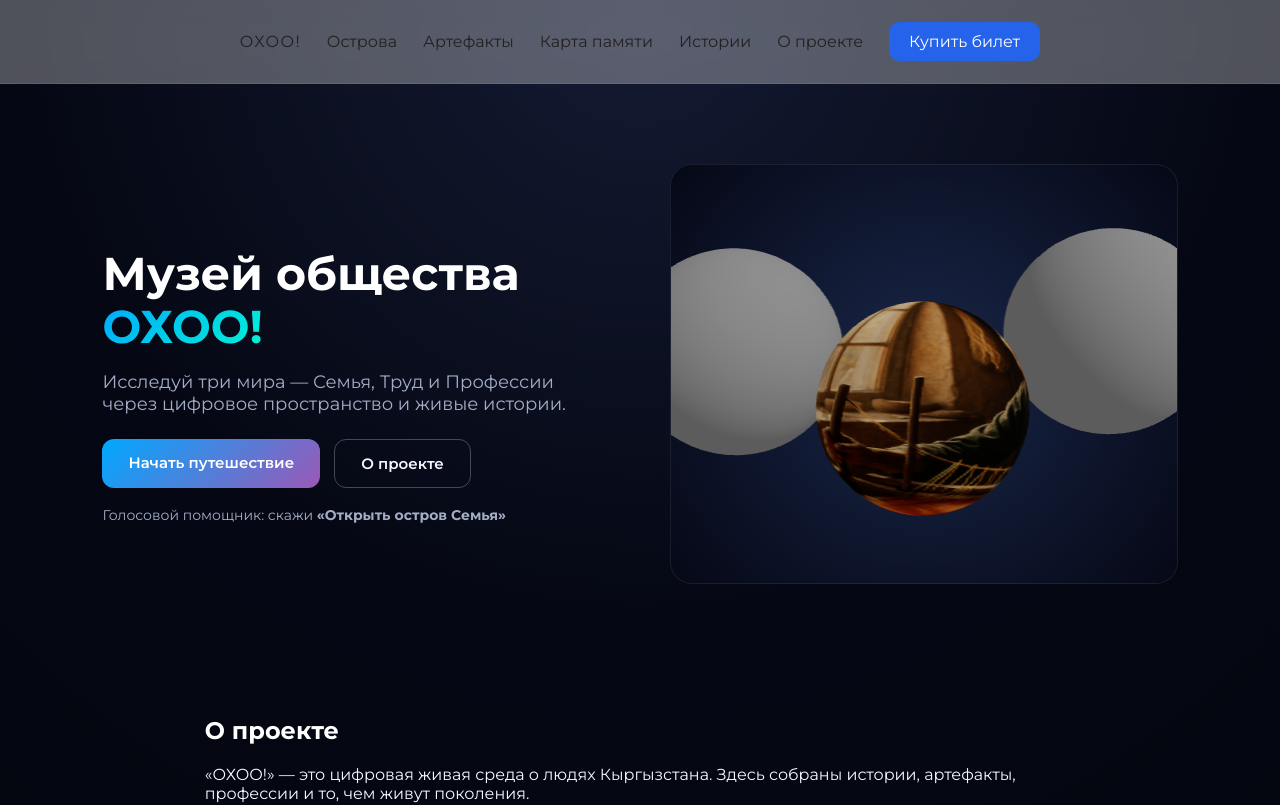
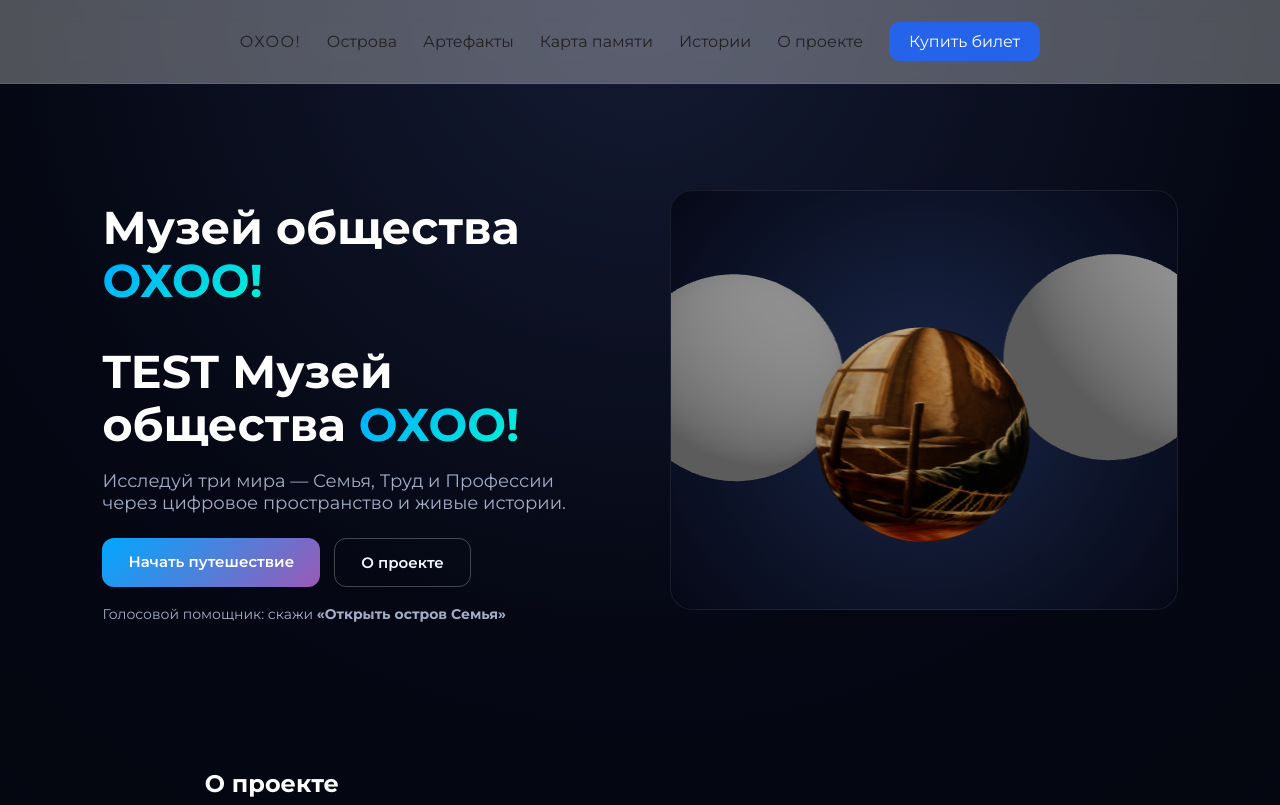
Before and after one commit to taesay17/oxoo-react, a React (Create React App) app in the folder oxoo-frontend/: page / in a window 1280 px wide. Shown: the top 805 px of the page. Built offline with nearby package versions, Linux system fonts and the light colour scheme.

Commit message:
Update HomePage layout

```diff
--- a/oxoo-frontend/src/pages/HomePage.js
+++ b/oxoo-frontend/src/pages/HomePage.js
@@ -16,6 +16,9 @@ export default function HomePage() {
           <h1 className="title-big">
             Музей общества <span className="gradient-text">ОХОО!</span>
           </h1>
+          <h1 className="title-big">
+  TEST Музей общества <span className="gradient-text">ОХОО!</span>
+</h1>
 
           <p className="subtitle-big">
             Исследуй три мира — Семья, Труд и Профессии через цифровое пространство и живые истории.
```
